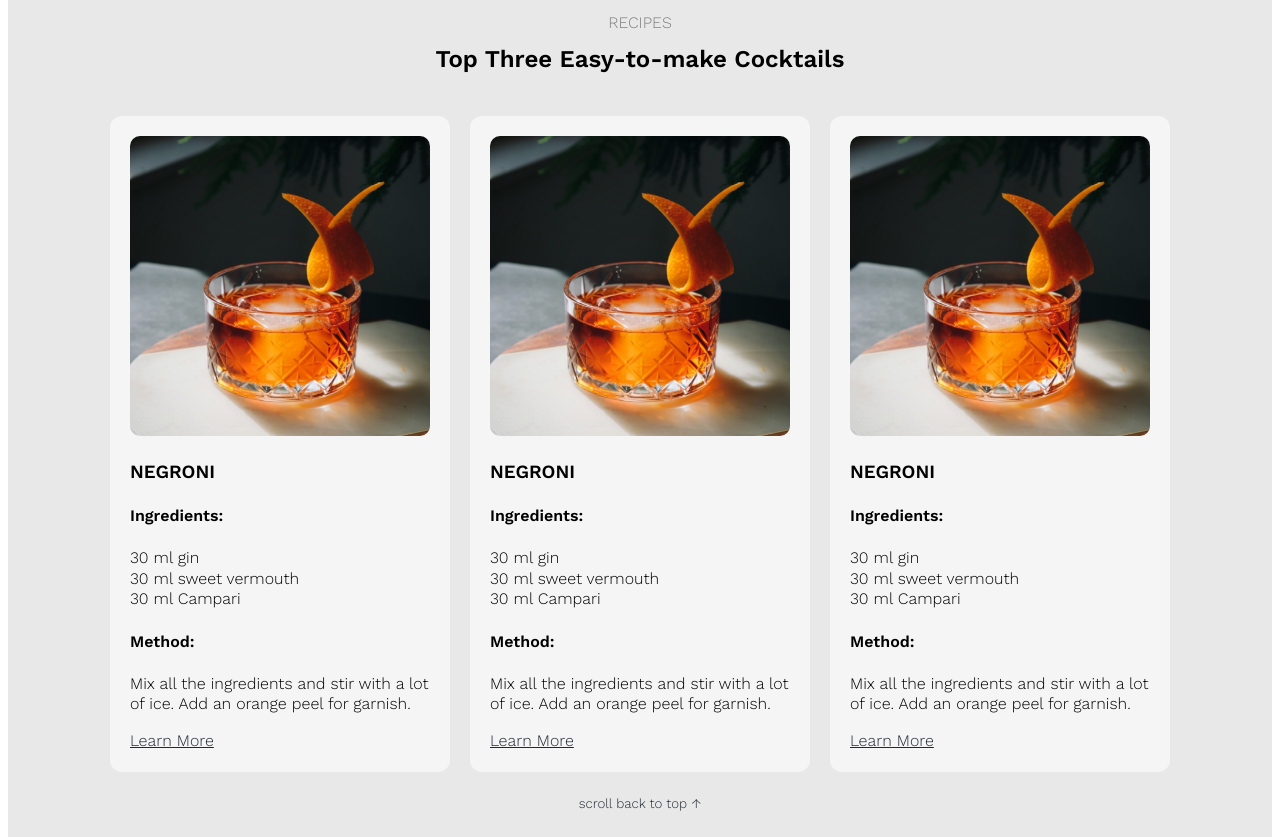
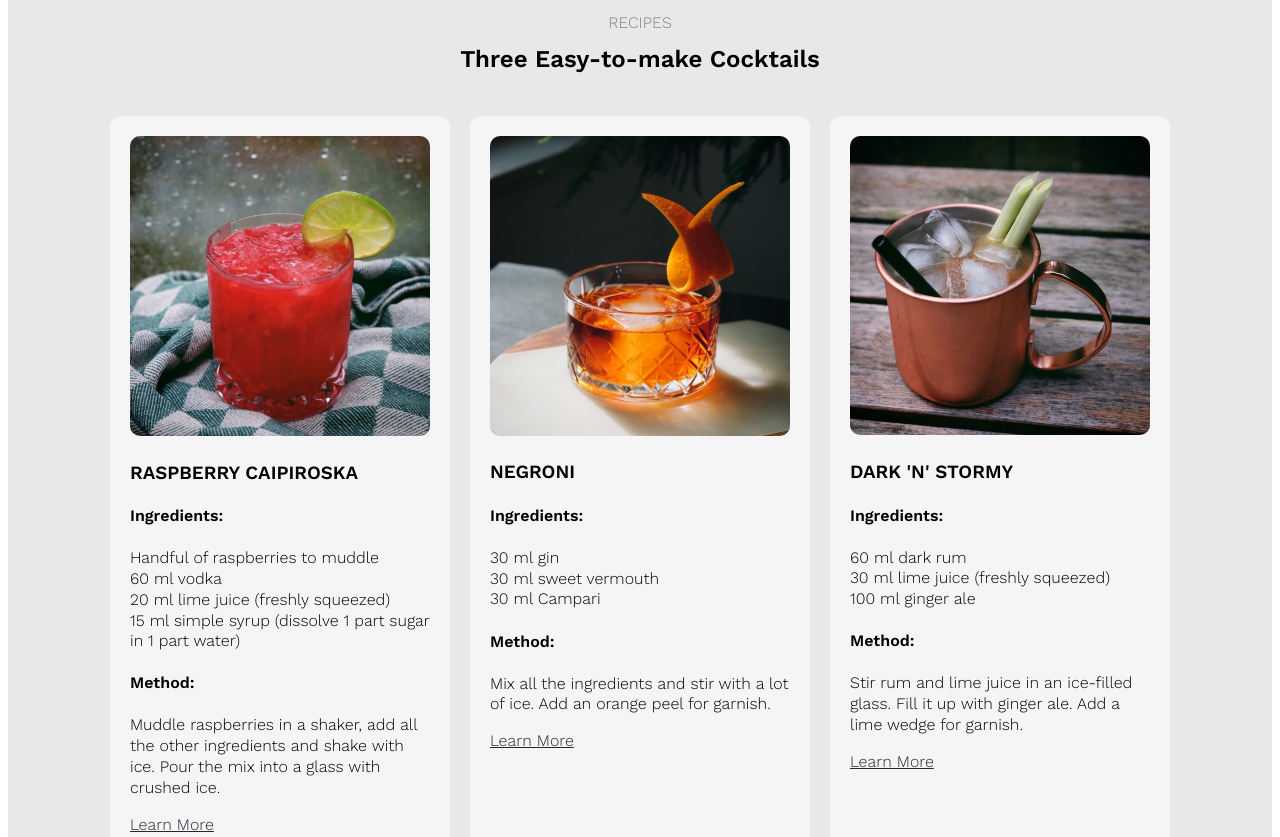
Before and after one commit to nesliprm/project-friday-5-oclock, a plain HTML site: page index.html in a window 1280 px wide. Shown: the part 1400-2237 px from the top of the page. Drawn offline with nearby package versions, Linux system fonts and the light colour scheme.

Commit message:
added more recipes

```diff
--- a/index.html
+++ b/index.html
@@ -31,7 +31,7 @@
 
       <main>
         <section class="section-info">
-          <h4 class="text-center text-light">INTRODUCTION</h4>
+          <h4 class="text-center text-light">BEHIND THE BOTTLES</h4>
           <h2 id="info" class="text-center">What Is Friday Five o'Clock?</h2>
           <br />
           <p>
@@ -60,9 +60,37 @@
 
         <section class="section-cocktails">
           <h4 class="text-center text-light">RECIPES</h4>
-          <h2 class="text-center">Top Three Easy-to-make Cocktails</h2>
+          <h2 class="text-center">Three Easy-to-make Cocktails</h2>
           <br />
           <div class="cocktail-grid">
+            <div class="card">
+              <img
+                src="/images/cocktail09.jpg"
+                alt="Photo by Nesli Parmaksizoglu"
+                width="300px"
+                class="card-image"
+              />
+              <h3>RASPBERRY CAIPIROSKA</h3>
+              <ul>
+                <h4>Ingredients:</h4>
+                <li>Handful of raspberries to muddle</li>
+                <li>60 ml vodka</li>
+                <li>20 ml lime juice (freshly squeezed)</li>
+                <li>
+                  15 ml simple syrup (dissolve 1 part sugar in 1 part water)
+                </li>
+              </ul>
+              <h4>Method:</h4>
+              <p>
+                Muddle raspberries in a shaker, add all the other ingredients
+                and shake with ice. Pour the mix into a glass with crushed ice.
+              </p>
+              <a
+                href="https://www.diffordsguide.com/cocktails/recipe/356/caipirovska"
+                target="_blank"
+                >Learn More</a
+              >
+            </div>
             <div class="card">
               <img
                 src="/images/cocktail02.jpg"
@@ -91,51 +119,25 @@
 
             <div class="card">
               <img
-                src="/images/cocktail02.jpg"
-                alt="Negroni Photo by Nesli Parmaksizoglu"
+                src="/images/cocktail08.jpg"
+                alt="Photo by Nesli Parmaksizoglu"
                 width="300px"
                 class="card-image"
               />
-              <h3>NEGRONI</h3>
+              <h3>DARK 'N' STORMY</h3>
               <ul>
                 <h4>Ingredients:</h4>
-                <li>30 ml gin</li>
-                <li>30 ml sweet vermouth</li>
-                <li>30 ml Campari</li>
+                <li>60 ml dark rum</li>
+                <li>30 ml lime juice (freshly squeezed)</li>
+                <li>100 ml ginger ale</li>
               </ul>
               <h4>Method:</h4>
               <p>
-                Mix all the ingredients and stir with a lot of ice. Add an
-                orange peel for garnish.
+                Stir rum and lime juice in an ice-filled glass. Fill it up with
+                ginger ale. Add a lime wedge for garnish.
               </p>
               <a
-                href="https://www.diffordsguide.com/g/1078/negroni-cocktail/variations"
-                target="_blank"
-                >Learn More</a
-              >
-            </div>
-
-            <div class="card">
-              <img
-                src="/images/cocktail02.jpg"
-                alt="Negroni Photo by Nesli Parmaksizoglu"
-                width="300px"
-                class="card-image"
-              />
-              <h3>NEGRONI</h3>
-              <ul>
-                <h4>Ingredients:</h4>
-                <li>30 ml gin</li>
-                <li>30 ml sweet vermouth</li>
-                <li>30 ml Campari</li>
-              </ul>
-              <h4>Method:</h4>
-              <p>
-                Mix all the ingredients and stir with a lot of ice. Add an
-                orange peel for garnish.
-              </p>
-              <a
-                href="https://www.diffordsguide.com/g/1078/negroni-cocktail/variations"
+                href="https://www.diffordsguide.com/cocktails/recipe/619/dark-n-stormy-diffords-recipe"
                 target="_blank"
                 >Learn More</a
               >
@@ -305,7 +307,7 @@
 
         <section class="section-table">
           <h4 class="text-center text-light">BASIC KNOWLEDGE</h4>
-          <h2 class="text-center">A Cocktail Cheet Sheet</h2>
+          <h2 class="text-center">A Cocktail Cheat Sheet</h2>
           <br />
           <div class="table-container">
             <table>
--- a/src/styles.css
+++ b/src/styles.css
@@ -59,7 +59,7 @@ header a:hover {
   color: var(--light-color);
 }
 
-section a {
+a {
   text-decoration: underline;
   color: var(--dark-color);
 }
@@ -108,6 +108,14 @@ th {
 
 td {
   padding: 3px 10px;
+}
+
+.scroll-up-link {
+  text-decoration: none;
+}
+
+.scroll-up-link:hover {
+  background-color: var(--accent-color);
 }
 
 .container {
@@ -231,7 +239,3 @@ td {
 .table-container {
   overflow-x: auto;
 }
-
-.scroll-up-link {
-  text-decoration: none;
-}
```
Also changed, not shown: images/cocktail08.jpg (added), images/cocktail09.jpg (added).
